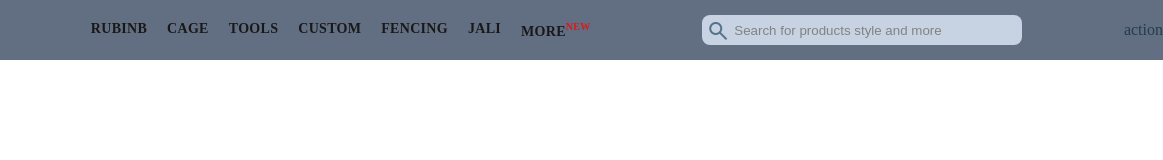
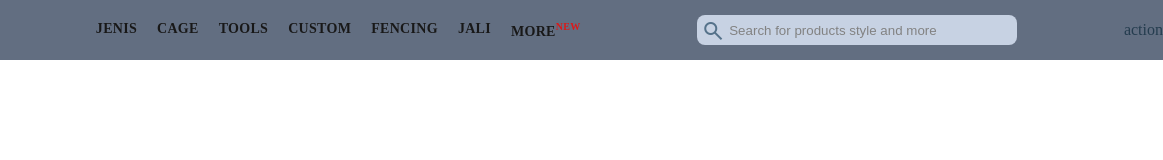
Before and after one commit to Jenisp69/first-project, a plain HTML site: page index.html in a window 1280 px wide. Shown: the full height of the page, 117-1280 px from the left. Drawn offline with nearby package versions, Linux system fonts and the light colour scheme.

Commit message:
Some changes

```diff
--- a/index.html
+++ b/index.html
@@ -14,7 +14,7 @@
 
 </div>
         <nav class="nav_bar">
-            <a href="#">RubinB</a>
+            <a href="#">Jenis</a>
             <a href="#">Cage</a>
             <a href="#">Tools</a>
             <a href="#">Custom</a>
```
